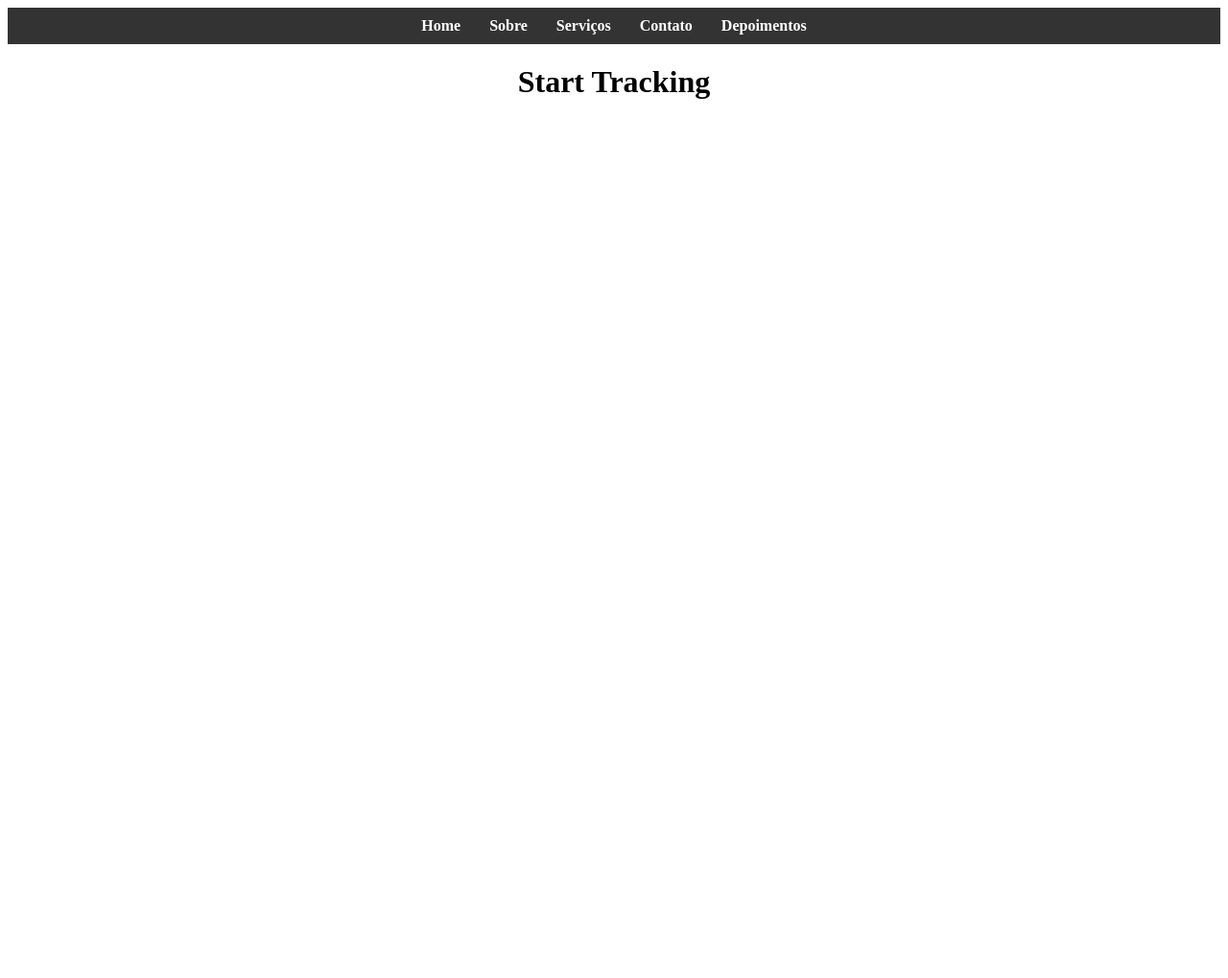
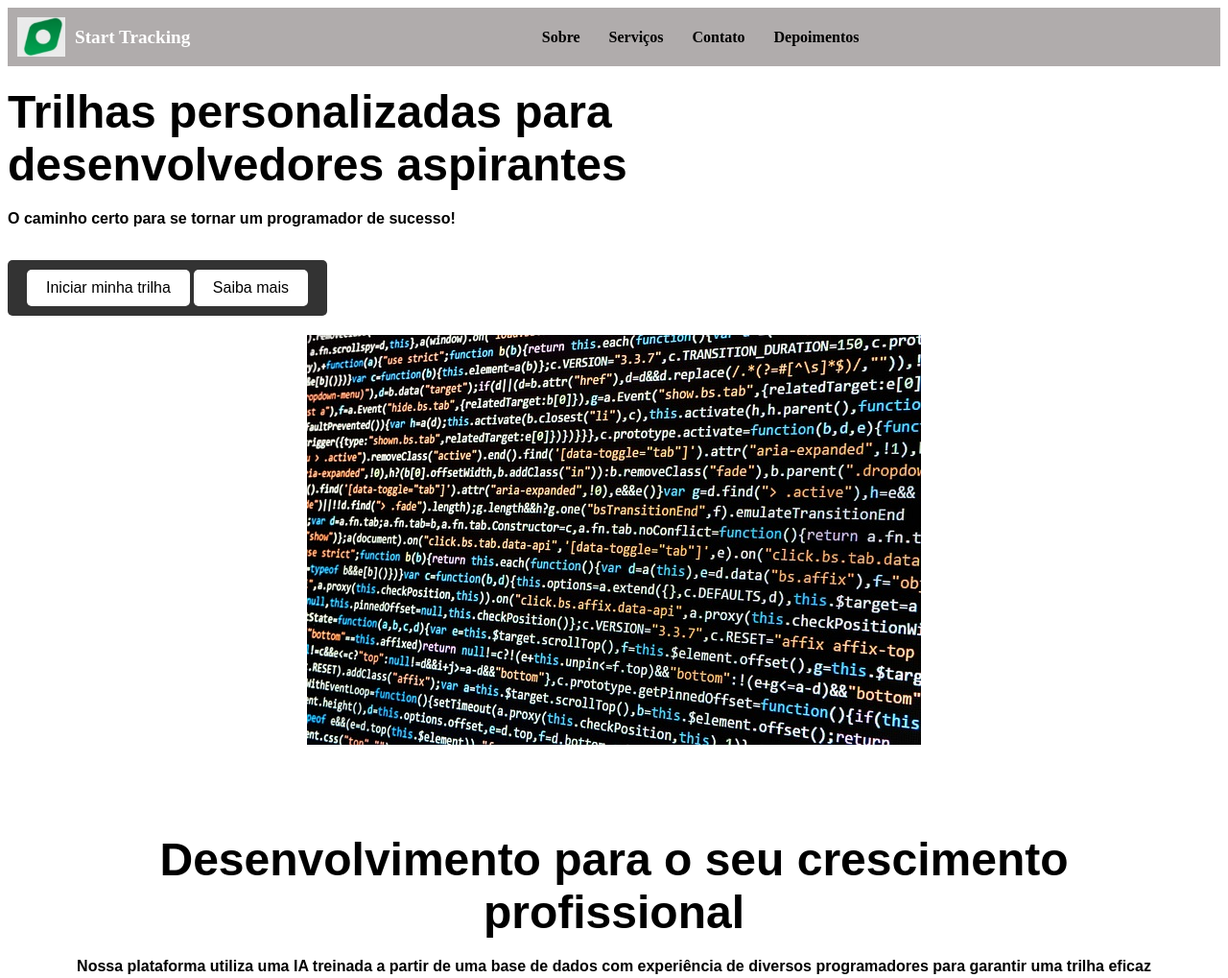
Before and after one commit to Starter-Tracker/Starter-Tracker, a plain HTML site: page frontend/html/index.html in a window 1280 px wide. Shown: the whole page at 96% size. Before the commit the page ends 800 px from the top, so only its background shows below. Drawn offline with Linux system fonts and the light colour scheme.

Commit message:
inclusão de imagens e estilos. Modificações em cores, adição de logo e etc

````diff
--- a/frontend/css/estilos.css
+++ b/frontend/css/estilos.css
@@ -1,8 +1,9 @@
 h1 {
-    text-align: center;
+    text-align: left;
+    font-size: 3rem; /* Ajuste o tamanho conforme necessário */
 }
 nav {
-    background-color: #333;
+    background-color: #b0acac;
     padding: 10px;
 }
 
@@ -19,7 +20,7 @@ nav ul li {
 }
 
 nav ul li a {
-    color: white;
+    color: rgb(255, 255, 255);
     text-decoration: none;
     font-weight: bold;
 }
@@ -27,3 +28,123 @@ nav ul li a {
 nav ul li a:hover {
     text-decoration: underline;
 }
+
+nav ul li {
+    text-align: left; /* Alinha o texto à esquerda */
+}
+
+.botao-container {
+    background-color: #333; /* Cor preta para contraste */
+    padding: 10px 20px; /* Espaçamento interno ao redor do botão */
+    display: inline-block; /* Restringe a largura ao conteúdo */
+    border-radius: 5px; /* Bordas arredondadas para um visual mais agradável */
+    margin: 20px auto; /* Centraliza o botão horizontalmente */
+    text-align: center; /* Garante que o botão fique centralizado dentro da barra */
+}
+.botao-container button {
+    background-color: white; /* Cor do botão */
+    color: black; /* Cor do texto do botão */
+    border: none; /* Remove bordas padrão */
+    padding: 10px 20px; /* Ajusta o tamanho do botão */
+    font-size: 1rem; /* Tamanho da fonte */
+    cursor: pointer; /* Mostra o cursor de clique */
+    border-radius: 5px; /* Bordas arredondadas */
+}
+.botao-container button:hover {
+    background-color: #f0f0f0; /* Cor de fundo ao passar o mouse */
+}
+
+```css
+.logo-placeholder {
+    width: 100px; /* Largura reservada para a logo */
+    height: 50px; /* Altura reservada para a logo */
+    background-color: #ccc; /* Cor de fundo temporária para visualização */
+    margin-right: 20px; /* Espaçamento entre a logo e o menu */
+    display: inline-block; /* Garante que fique ao lado do menu */
+}
+.main-nav {
+    display: flex; /* Alinha a logo e o menu horizontalmente */
+    align-items: center; /* Centraliza verticalmente */
+    padding: 10px; /* Espaçamento interno */
+}
+
+.logo-img {
+    width: 50px; /* Ajuste a largura conforme necessário */
+    height: auto; /* Mantém a proporção da imagem */
+}
+
+/* Estiliza o container da logo */
+.logo-container {
+    display: flex; /* Alinha a imagem e o texto horizontalmente */
+    align-items: center; /* Centraliza verticalmente */
+    gap: 10px; /* Espaçamento entre a imagem e o texto */
+}
+
+/* Estiliza o texto "Start Tracking" */
+.logo-text {
+    font-size: 1.2rem; /* Ajuste o tamanho da fonte */
+    color: white; /* Cor do texto */
+    font-weight: bold; /* Deixa o texto em negrito */
+}
+
+/* Centraliza os itens do menu */
+.nav-list {
+    display: flex; /* Alinha os itens horizontalmente */
+    justify-content: center; /* Centraliza os itens no menu */
+    flex-grow: 1; /* Faz o menu ocupar o espaço restante */
+    list-style: none; /* Remove os marcadores da lista */
+    margin: 0;
+    padding: 0;
+}
+
+/* Ajusta o espaçamento entre os itens do menu */
+.nav-item {
+    margin: 0 15px;
+}
+
+.main-title {
+    font-family: Arial, sans-serif; /* Define a fonte Arial */
+    font-weight: bold; /* Deixa o texto em negrito */
+    font-size: 3rem; /* Ajuste o tamanho conforme necessário */
+    text-align: left; /* Centraliza o texto */
+    margin: 20px 0; /* Adiciona espaçamento ao redor */
+}
+
+.main-subtitle {
+    font-family: Arial, sans-serif; /* Define a fonte Arial */
+    font-weight: bold; /* Deixa o texto em negrito */
+    font-size: 1rem; /* Ajuste o tamanho conforme necessário */
+    text-align: left; /* Centraliza o texto */
+}
+
+.nav-link {
+    color: black; /* Define a cor preta para os links */
+    text-decoration: none; /* Remove o sublinhado dos links */
+    font-weight: bold; /* Deixa o texto em negrito (opcional) */
+}
+
+.nav-link:hover {
+    text-decoration: underline; /* Adiciona sublinhado ao passar o mouse (opcional) */
+}
+
+.img-codando {
+    display: block; /* Faz a imagem se comportar como um bloco */
+    margin: 0 auto; /* Centraliza horizontalmente */
+    max-width: 100%; /* Garante que a imagem não ultrapasse o tamanho do container */
+    height: auto; /* Mantém a proporção da imagem */
+}
+
+.midle-title {
+    font-family: Arial, sans-serif; /* Define a fonte Arial */
+    font-weight: bold; /* Deixa o texto em negrito */
+    font-size: 3rem; /* Ajuste o tamanho conforme necessário */
+    text-align: center; /* Centraliza o texto */
+    margin: 20px 0; /* Adiciona espaçamento ao redor */
+}
+
+.midle-subtitle {
+    font-family: Arial, sans-serif; /* Define a fonte Arial */
+    font-weight: bold; /* Deixa o texto em negrito */
+    font-size: 1rem; /* Ajuste o tamanho conforme necessário */
+    text-align: center; /* Centraliza o texto */
+}
--- a/frontend/html/index.html
+++ b/frontend/html/index.html
@@ -5,27 +5,58 @@ programador júnior dada a sua linguagem de interesse e seu objetivo, seja ele f
 meritocrático, satisfatório, prazeroso ou qualquer outro.
 -->
 
-<!-- Primeiramente, vamos informar ao navegador qual versão do html vamos usar:-->
+<!--
+Primeiramente, vamos informar ao navegador qual versão do html vamos usar:
+-->
 <!DOCTYPE html>
 <html lang="en">
 <head>
-        <meta charset="UTF-8">
-        <meta name="viewport" content="width=device-width, initial-scale=1.0">
-        <link rel="stylesheet" href="../css/estilos.css">
+    <meta charset="UTF-8"> <!-- Definindo o padrão do conjunto de caracteres -->
+    <meta name="viewport" content="width=device-width, initial-scale=1.0"> <!-- Ajusta a perspectiva para dispositivos -->
+    <link rel="stylesheet" href="../css/estilos.css"> <!-- Vincula o arquivo CSS -->
     <title>Start Tracking</title>
 </head>
 <body>
-            <nav>
-                <ul>
-                    <li><a href="#Start Tracking">Home</a></li>
-                    <li><a href="#Recursos">Sobre</a></li>
-                    <li><a href="#Como funciona">Serviços</a></li>
-                    <li><a href="#Trilhas">Contato</a></li>
-                    <li><a href="#Depoimentos">Depoimentos</a></li>
+    <!-- Navegação principal -->
+    <nav class="main-nav">
+        <div class="logo-container">
+            <img src="bussola.png" alt="Logo" class="logo-img">
+            <span class="logo-text">Start Tracking</span>
+        </div>
+        <ul class="nav-list">
+            <li class="nav-item"><a href="#Sobre" class="nav-link">Sobre</a></li>
+            <li class="nav-item"><a href="#Servicos" class="nav-link">Serviços</a></li>
+            <li class="nav-item"><a href="#Contato" class="nav-link">Contato</a></li>
+            <li class="nav-item"><a href="#Depoimentos" class="nav-link">Depoimentos</a></li>
         </ul>
     </nav>
-            <h1>
-                Start Tracking
+
+    <!-- Cabeçalho principal -->
+    <header class="main-header">
+        <h1 class="main-title">
+            Trilhas personalizadas para <br> desenvolvedores aspirantes
         </h1>
+        <h2
+            class="main-subtitle">O caminho certo para se tornar um programador de sucesso!
+        </h2>
+    </header>
+
+    <!-- Botão de ação -->
+    <nav class="botao-container">
+        <button class="action-button" onclick="window.location.href='cadastro.html'">Iniciar minha trilha</button>
+        <button class="action-button" onclick="window.location.href='saiba-mais.html'">Saiba mais</button>
+    </nav>
+
+    <br><img src="codando.jpg" alt="Logo" class="img-codando">
+
+    <br><br><br><br>
+
+        <h1 class="midle-title">
+            Desenvolvimento para o seu crescimento <br> profissional
+        </h1>
+        <h2
+            class="midle-subtitle">Nossa plataforma utiliza uma IA treinada a partir de uma base
+            de dados com experiência de diversos programadores para garantir uma trilha eficaz
+        </h2>
 </body>
 </html>
````
Also changed, not shown: frontend/html/bussola.png (added), frontend/html/codando.jpg (added). Lines whose indentation alone changed are shown as unchanged.
